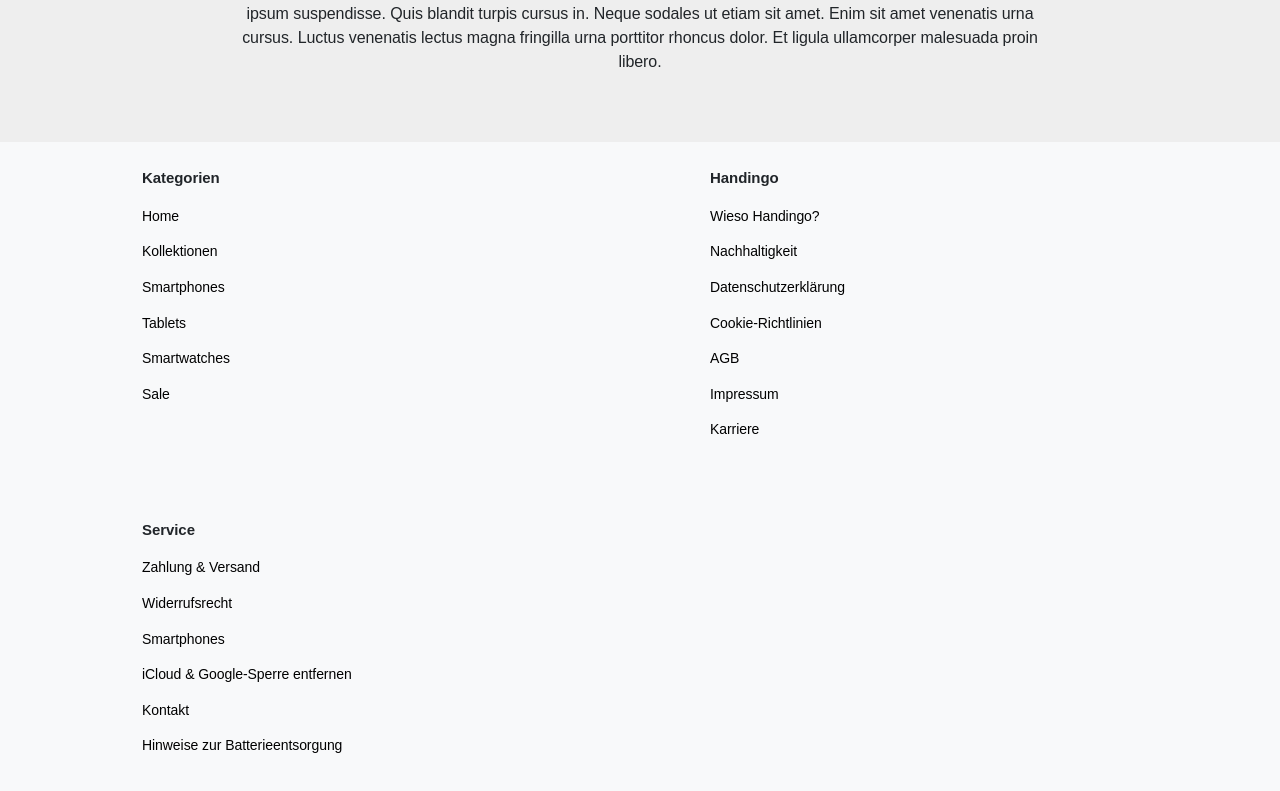
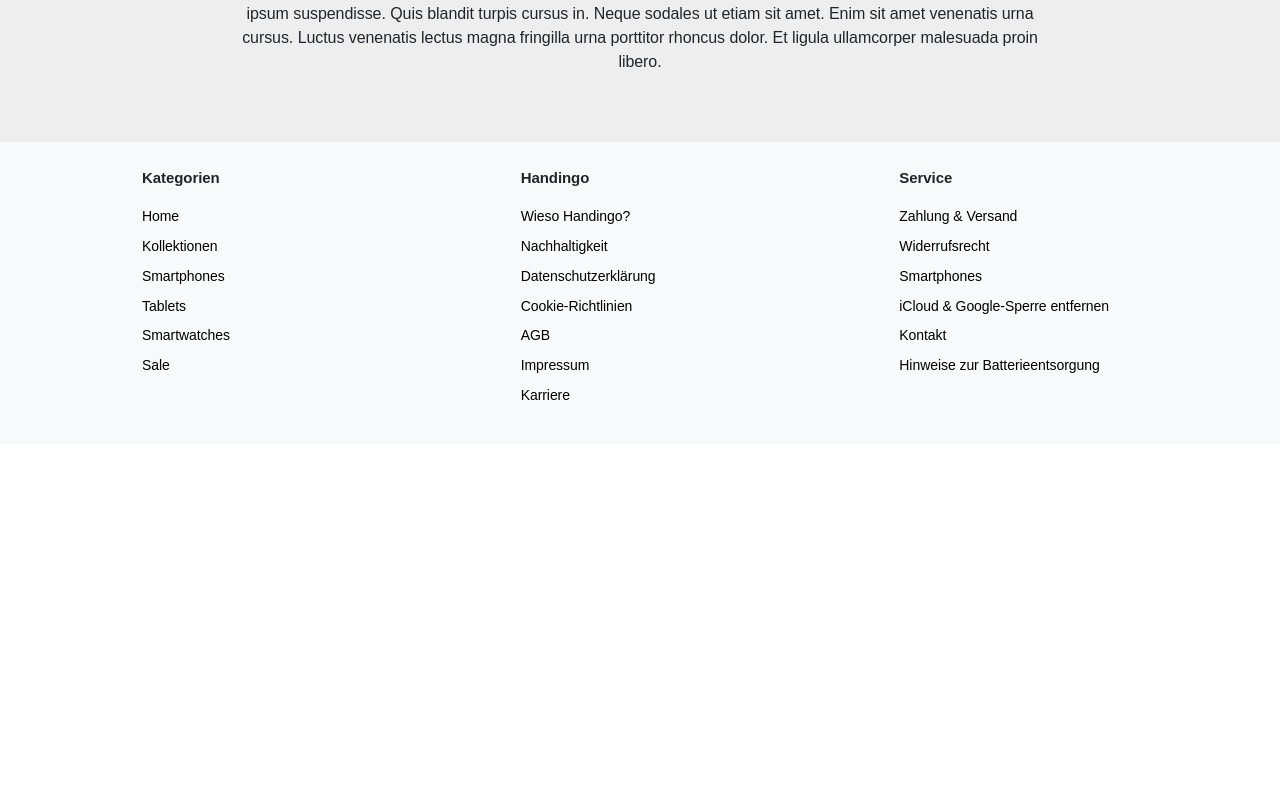
Before and after one commit to Handingo/Ankauf-Proto, a React (Create React App) app: page / in a window 1280 px wide. Shown: the part 1001-1792 px from the top of the page. After the commit the page ends 1445 px from the top, so only its background shows below. Built offline with nearby package versions, Linux system fonts and the light colour scheme.

Commit message:
Fixed little design bug and updated todo list

```diff
--- a/src/App.css
+++ b/src/App.css
@@ -54,7 +54,7 @@
 @media only screen and (min-width: 770px) {
     .footer-row {
         display: grid;
-        grid-template-columns: repeat(auto-fill, minmax(33%, 1fr));
+        grid-template-columns: repeat(auto-fill, minmax(32%, 1fr));
         grid-gap: 20px;
     }
 }
```
Also changed, not shown: todo.txt.
